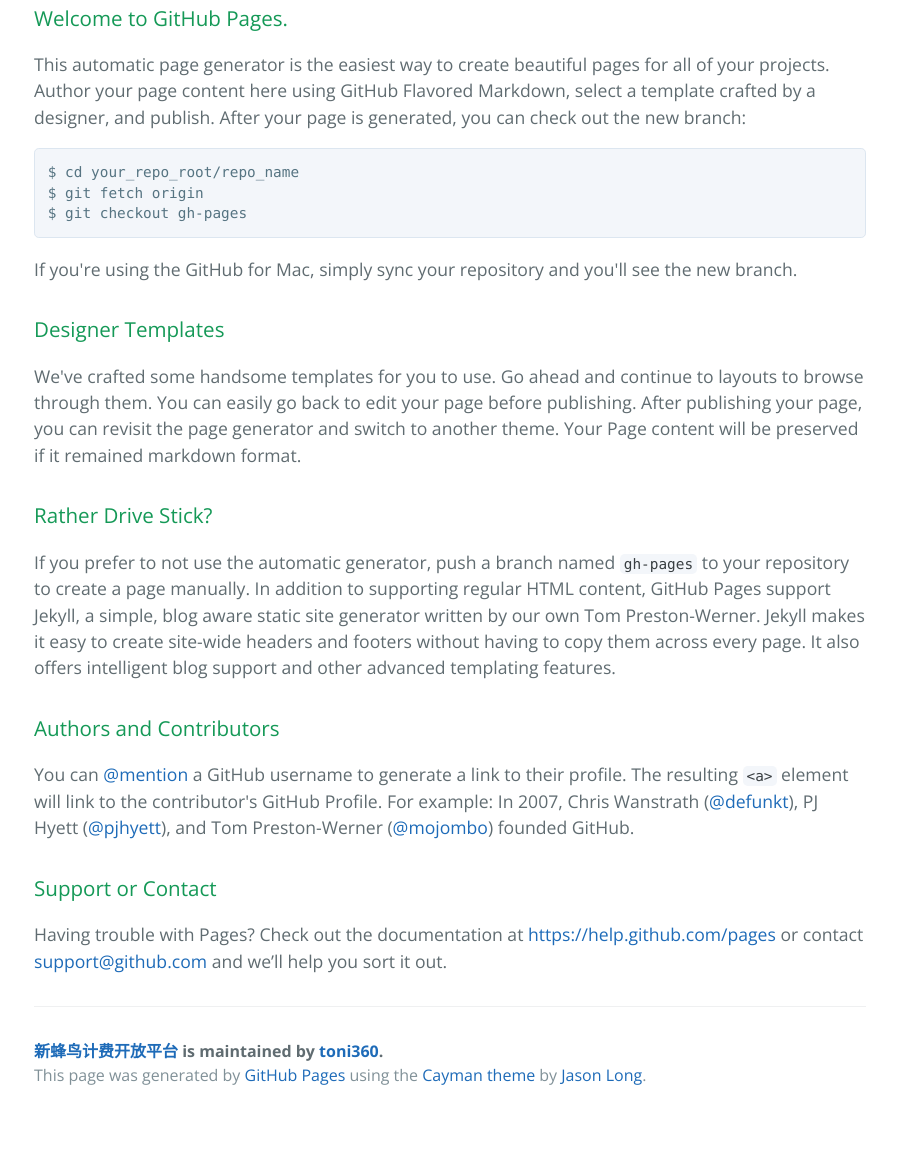
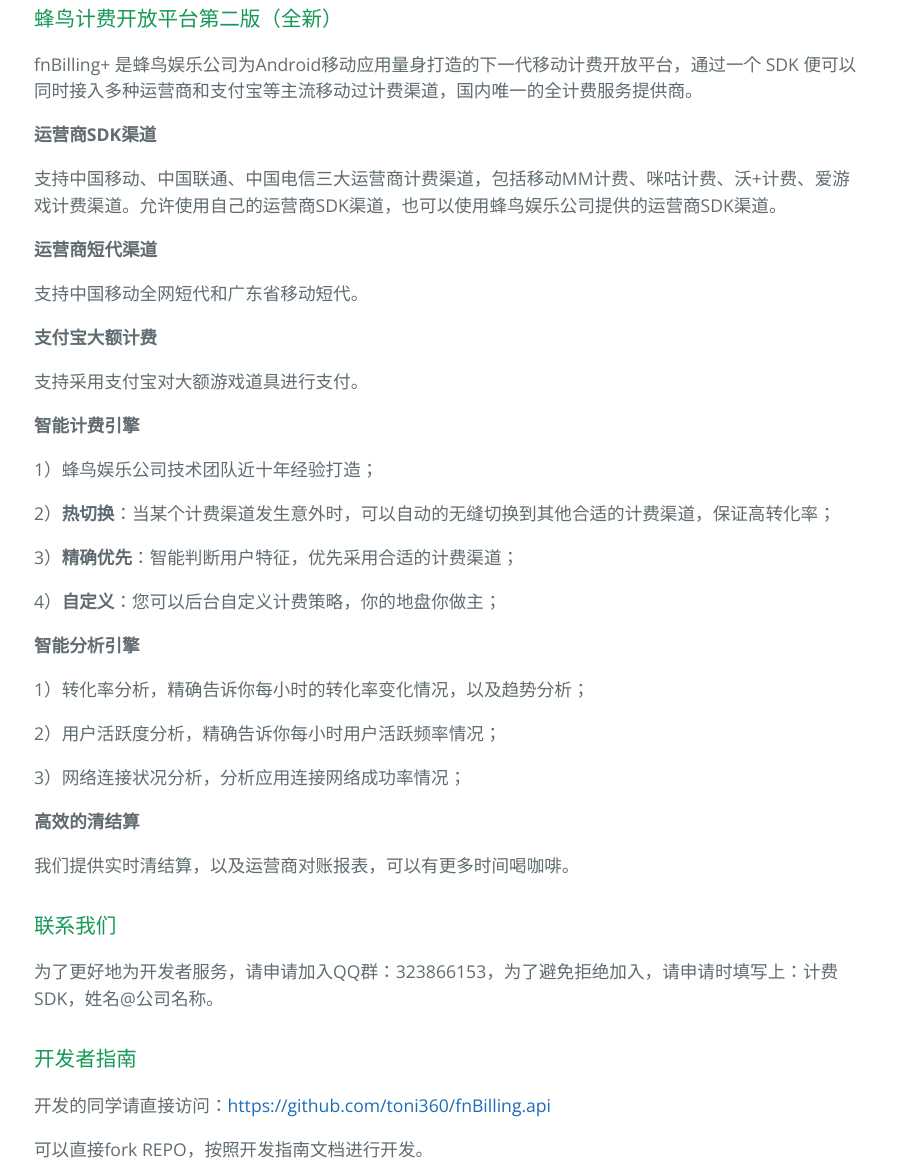
Before and after one commit to toni360/fnBilling.api, a plain HTML site: page index.html in a window 1280 px wide. Shown: the part 412-1577 px from the top of the page, without its empty margins (190-1087 px from the left). Before the commit the page ends 1531 px from the top, so only its background shows below. Drawn offline with nearby package versions, Linux system fonts and the light colour scheme.

```diff
--- a/index.html
+++ b/index.html
@@ -20,36 +20,55 @@
 
     <section class="main-content">
       <h3>
-<a id="welcome-to-github-pages" class="anchor" href="#welcome-to-github-pages" aria-hidden="true"><span class="octicon octicon-link"></span></a>Welcome to GitHub Pages.</h3>
+<a id="蜂鸟计费开放平台第二版全新" class="anchor" href="#%E8%9C%82%E9%B8%9F%E8%AE%A1%E8%B4%B9%E5%BC%80%E6%94%BE%E5%B9%B3%E5%8F%B0%E7%AC%AC%E4%BA%8C%E7%89%88%E5%85%A8%E6%96%B0" aria-hidden="true"><span class="octicon octicon-link"></span></a>蜂鸟计费开放平台第二版（全新）</h3>
 
-<p>This automatic page generator is the easiest way to create beautiful pages for all of your projects. Author your page content here using GitHub Flavored Markdown, select a template crafted by a designer, and publish. After your page is generated, you can check out the new branch:</p>
+<p>fnBilling+ 是蜂鸟娱乐公司为Android移动应用量身打造的下一代移动计费开放平台，通过一个 SDK 便可以同时接入多种运营商和支付宝等主流移动过计费渠道，国内唯一的全计费服务提供商。</p>
 
-<pre><code>$ cd your_repo_root/repo_name
-$ git fetch origin
-$ git checkout gh-pages
-</code></pre>
+<p><strong>运营商SDK渠道</strong></p>
 
-<p>If you're using the GitHub for Mac, simply sync your repository and you'll see the new branch.</p>
+<p>支持中国移动、中国联通、中国电信三大运营商计费渠道，包括移动MM计费、咪咕计费、沃+计费、爱游戏计费渠道。允许使用自己的运营商SDK渠道，也可以使用蜂鸟娱乐公司提供的运营商SDK渠道。</p>
+
+<p><strong>运营商短代渠道</strong></p>
+
+<p>支持中国移动全网短代和广东省移动短代。</p>
+
+<p><strong>支付宝大额计费</strong></p>
+
+<p>支持采用支付宝对大额游戏道具进行支付。</p>
+
+<p><strong>智能计费引擎</strong></p>
+
+<p>1）蜂鸟娱乐公司技术团队近十年经验打造；</p>
+
+<p>2）<strong>热切换</strong>：当某个计费渠道发生意外时，可以自动的无缝切换到其他合适的计费渠道，保证高转化率；</p>
+
+<p>3）<strong>精确优先</strong>：智能判断用户特征，优先采用合适的计费渠道；</p>
+
+<p>4）<strong>自定义</strong>：您可以后台自定义计费策略，你的地盘你做主；</p>
+
+<p><strong>智能分析引擎</strong></p>
+
+<p>1）转化率分析，精确告诉你每小时的转化率变化情况，以及趋势分析；</p>
+
+<p>2）用户活跃度分析，精确告诉你每小时用户活跃频率情况；</p>
+
+<p>3）网络连接状况分析，分析应用连接网络成功率情况；</p>
+
+<p><strong>高效的清结算</strong></p>
+
+<p>我们提供实时清结算，以及运营商对账报表，可以有更多时间喝咖啡。</p>
 
 <h3>
-<a id="designer-templates" class="anchor" href="#designer-templates" aria-hidden="true"><span class="octicon octicon-link"></span></a>Designer Templates</h3>
+<a id="联系我们" class="anchor" href="#%E8%81%94%E7%B3%BB%E6%88%91%E4%BB%AC" aria-hidden="true"><span class="octicon octicon-link"></span></a>联系我们</h3>
 
-<p>We've crafted some handsome templates for you to use. Go ahead and continue to layouts to browse through them. You can easily go back to edit your page before publishing. After publishing your page, you can revisit the page generator and switch to another theme. Your Page content will be preserved if it remained markdown format.</p>
+<p>为了更好地为开发者服务，请申请加入QQ群：323866153，为了避免拒绝加入，请申请时填写上：计费SDK，姓名@公司名称。</p>
 
 <h3>
-<a id="rather-drive-stick" class="anchor" href="#rather-drive-stick" aria-hidden="true"><span class="octicon octicon-link"></span></a>Rather Drive Stick?</h3>
+<a id="开发者指南" class="anchor" href="#%E5%BC%80%E5%8F%91%E8%80%85%E6%8C%87%E5%8D%97" aria-hidden="true"><span class="octicon octicon-link"></span></a>开发者指南</h3>
 
-<p>If you prefer to not use the automatic generator, push a branch named <code>gh-pages</code> to your repository to create a page manually. In addition to supporting regular HTML content, GitHub Pages support Jekyll, a simple, blog aware static site generator written by our own Tom Preston-Werner. Jekyll makes it easy to create site-wide headers and footers without having to copy them across every page. It also offers intelligent blog support and other advanced templating features.</p>
+<p>开发的同学请直接访问：<a href="https://github.com/toni360/fnBilling.api">https://github.com/toni360/fnBilling.api</a></p>
 
-<h3>
-<a id="authors-and-contributors" class="anchor" href="#authors-and-contributors" aria-hidden="true"><span class="octicon octicon-link"></span></a>Authors and Contributors</h3>
-
-<p>You can <a href="https://github.com/blog/821" class="user-mention">@mention</a> a GitHub username to generate a link to their profile. The resulting <code>&lt;a&gt;</code> element will link to the contributor's GitHub Profile. For example: In 2007, Chris Wanstrath (<a href="https://github.com/defunkt" class="user-mention">@defunkt</a>), PJ Hyett (<a href="https://github.com/pjhyett" class="user-mention">@pjhyett</a>), and Tom Preston-Werner (<a href="https://github.com/mojombo" class="user-mention">@mojombo</a>) founded GitHub.</p>
-
-<h3>
-<a id="support-or-contact" class="anchor" href="#support-or-contact" aria-hidden="true"><span class="octicon octicon-link"></span></a>Support or Contact</h3>
-
-<p>Having trouble with Pages? Check out the documentation at <a href="https://help.github.com/pages">https://help.github.com/pages</a> or contact <a href="mailto:support@github.com">support@github.com</a> and we’ll help you sort it out.</p>
+<p>可以直接fork REPO，按照开发指南文档进行开发。</p>
 
       <footer class="site-footer">
         <span class="site-footer-owner"><a href="https://github.com/toni360/fnBilling.api">新蜂鸟计费开放平台</a> is maintained by <a href="https://github.com/toni360">toni360</a>.</span>
```
Also changed, not shown: params.json (+1 -1 lines).
